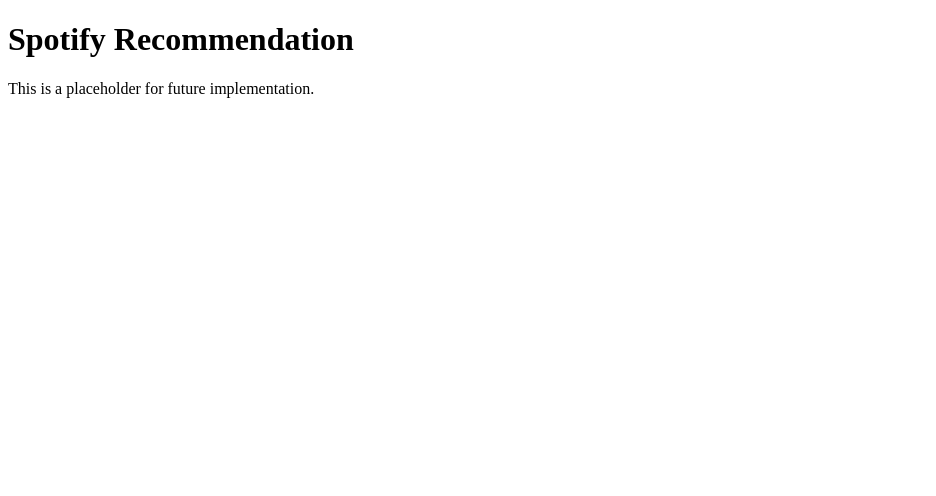
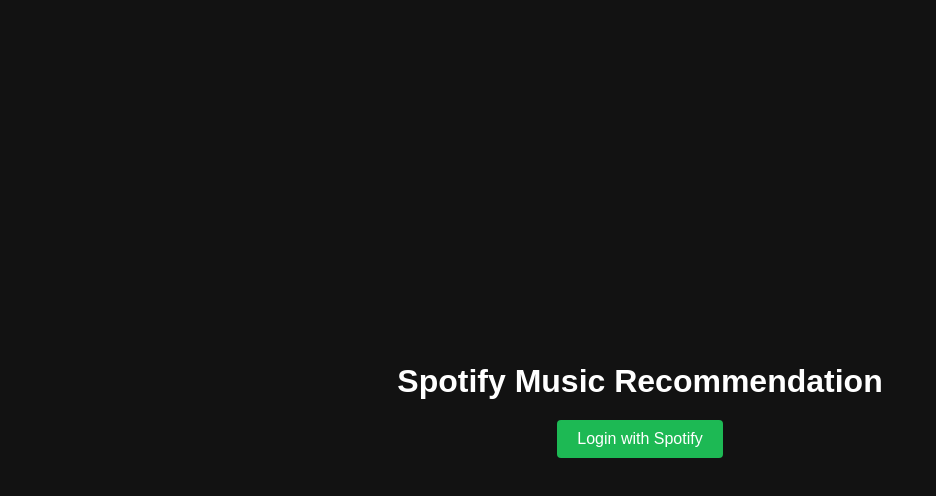
Before and after one commit to SP-29-Red/SpotifyRecommendation, a plain HTML site: page index.html in a window 1280 px wide. Shown: the whole page, without its empty margins (0-936 px from the left). Drawn offline with Linux system fonts and the light colour scheme.

Commit message:
sample html

```diff
--- a/index.html
+++ b/index.html
@@ -1,10 +1,46 @@
 <!DOCTYPE html>
-<html>
+<html lang="en">
+<head>
+    <meta charset="UTF-8">
+    <meta name="viewport" content="width=device-width, initial-scale=1.0">
+    <title>Spotify Music Recommendation</title>
+    <style>
+        body {
+            font-family: Arial, sans-serif;
+            background-color: #121212;
+            color: #ffffff;
+            margin: 0;
+            padding: 0;
+            display: flex;
+            flex-direction: column;
+            align-items: center;
+            justify-content: center;
+            height: 100vh;
+        }
+
+        h1 {
+            font-size: 2rem;
+            margin-bottom: 20px;
+        }
+
+        .button {
+            background-color: #1DB954;
+            color: #ffffff;
+            border: none;
+            border-radius: 4px;
+            padding: 10px 20px;
+            font-size: 1rem;
+            cursor: pointer;
+            transition: background-color 0.3s ease;
+        }
+
+        .button:hover {
+            background-color: #25ab61;
+        }
+    </style>
+</head>
 <body>
-
-<h1>Spotify Recommendation</h1>
-
-<p>This is a placeholder for future implementation.</p>
-
+    <h1>Spotify Music Recommendation</h1>
+    <button class="button">Login with Spotify</button>
 </body>
 </html>
```
